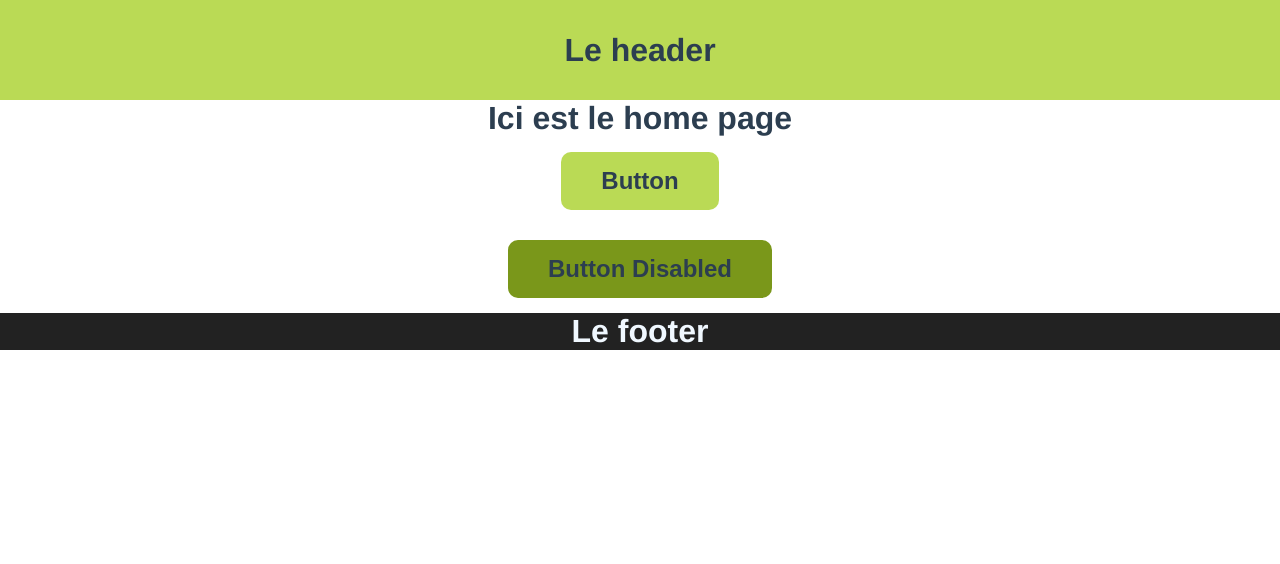
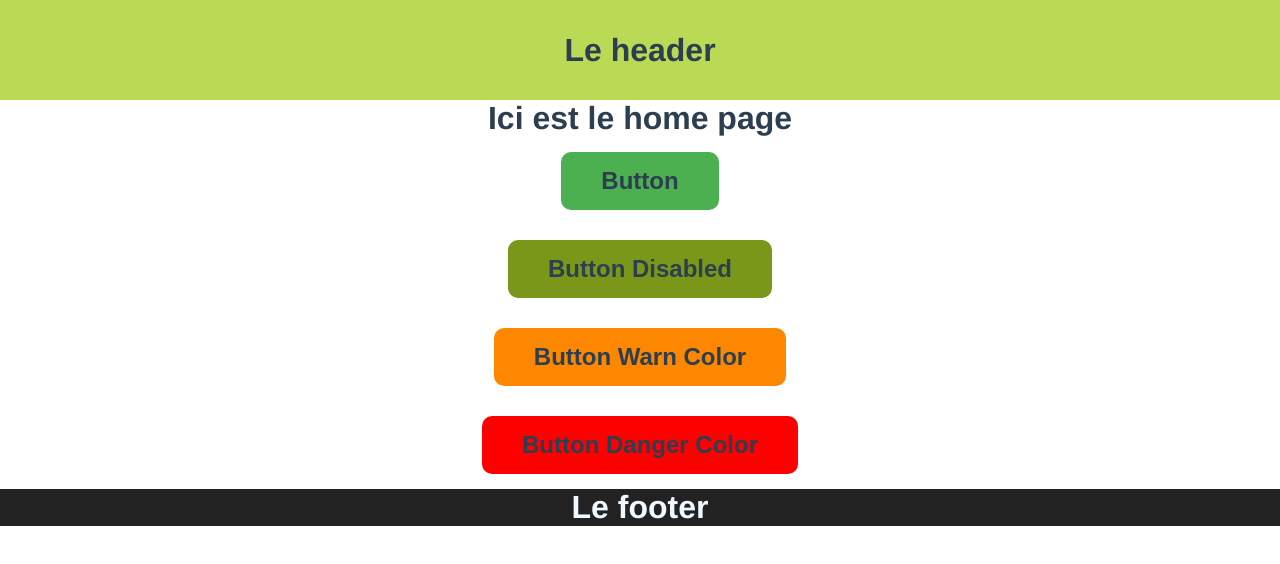
Before and after one commit to AdrienCalmesnil/09-2021-TP3-Vue-Microsoft-Graph, a Vue app: page / in a window 1280 px wide. Shown: the top 564 px of the page. Built offline with nearby package versions, Linux system fonts and the light colour scheme.

Commit message:
color palette and prop for BaseButton

```diff
--- a/src/App.vue
+++ b/src/App.vue
@@ -2,8 +2,10 @@
   <div>
     <BaseLayout>
       <HomePage />
-      <BaseButton>Button</BaseButton>
-      <BaseButton :disable="true">Button Disabled</BaseButton>
+      <BaseButton :disable="false" color="primary">Button</BaseButton>
+      <BaseButton :disable="true" color="primary">Button Disabled</BaseButton>
+      <BaseButton :disable="false" color="warn">Button Warn Color</BaseButton>
+      <BaseButton :disable="false" color="danger">Button Danger Color</BaseButton>
     </BaseLayout>
 
   </div>
--- a/src/components/BaseButton.vue
+++ b/src/components/BaseButton.vue
@@ -1,22 +1,50 @@
 <template>
     <div class="button">
-        <button id='but_disabled' v-if="disable" disabled><slot></slot></button>
-        <button id='but_activate' v-else><slot></slot></button>
+        <button :style="cssProps" id='but_disabled' v-if="disable" disabled><slot></slot></button>
+        <button :style="cssProps" id='but_activate' v-else><slot></slot></button>
     </div>
 </template>
 
 <script>
 export default {
-  name: "BaseButton",
-  disable : false,
-  props:{
-      disable: {type: Boolean},
-  },
-  data(){
-      return{}
-  },
-
-};
+    name: 'BaseButton',
+    disable: false,
+    color: "primary",
+    props:{
+        disable:{ type:Boolean },
+        color:{ type:String }
+    },
+    data(){
+        const data = {
+           primary : {bg:"#4CAF50", hvbg:"#11770d", fcbg:"#40973d"},
+           warn : {bg:"#fd8700",hvbg:"#7c5408", fcbg:"#e6ab40"},
+           danger : {bg:"#fd0000",hvbg:"#a53737", fcbg:"#6b0000"}
+        };
+        return {
+            data
+        };
+    },
+    computed: {
+        cssProps(){
+            return {
+                "--background-color": this.data[this.color].bg,
+                "--background-color-hover": this.data[this.color].hvbg,
+                "--background-color-focus": this.data[this.color].fcbg
+            }
+        }
+    },
+     watch:{
+        color: {
+            cssProps(){
+            return {
+                "--background-color": this.data[this.color].bg,
+                "--background-color-hover": this.data[this.color].hvbg,
+                "--background-color-focus": this.data[this.color].fcbg
+                }
+            }
+        }
+    }
+}
 </script>
 
 <style scoped>
@@ -35,18 +63,12 @@ export default {
     box-sizing:  border-box;
 }
 
-/* .button{
-    width: 100px;
-    height: 100px;
-    background: red;
-} */
-
 button{
     padding: 15px 40px;
     background: none;
     border-radius: 10px;
     border: #BADA55;
-    background: #BADA55;
+    background-color: var(--background-color);
     color: #2c3e50;
     margin: 15px 0;
     font-size: 1.5em;
@@ -54,13 +76,13 @@ button{
 }
 
 #but_activate:hover{
-    background: white;
+    background-color: var(--background-color-hover);
     color: #2c3e50;
     border: 2px solid #BADA55;
 }
 
 button:focus{
-    background: red;
+    background-color: var(--background-color-focus);
 }
 
 #but_disabled{
@@ -73,4 +95,5 @@ button:focus{
     border: 2px solid #7a971a;
 }
 
+
 </style>
```
